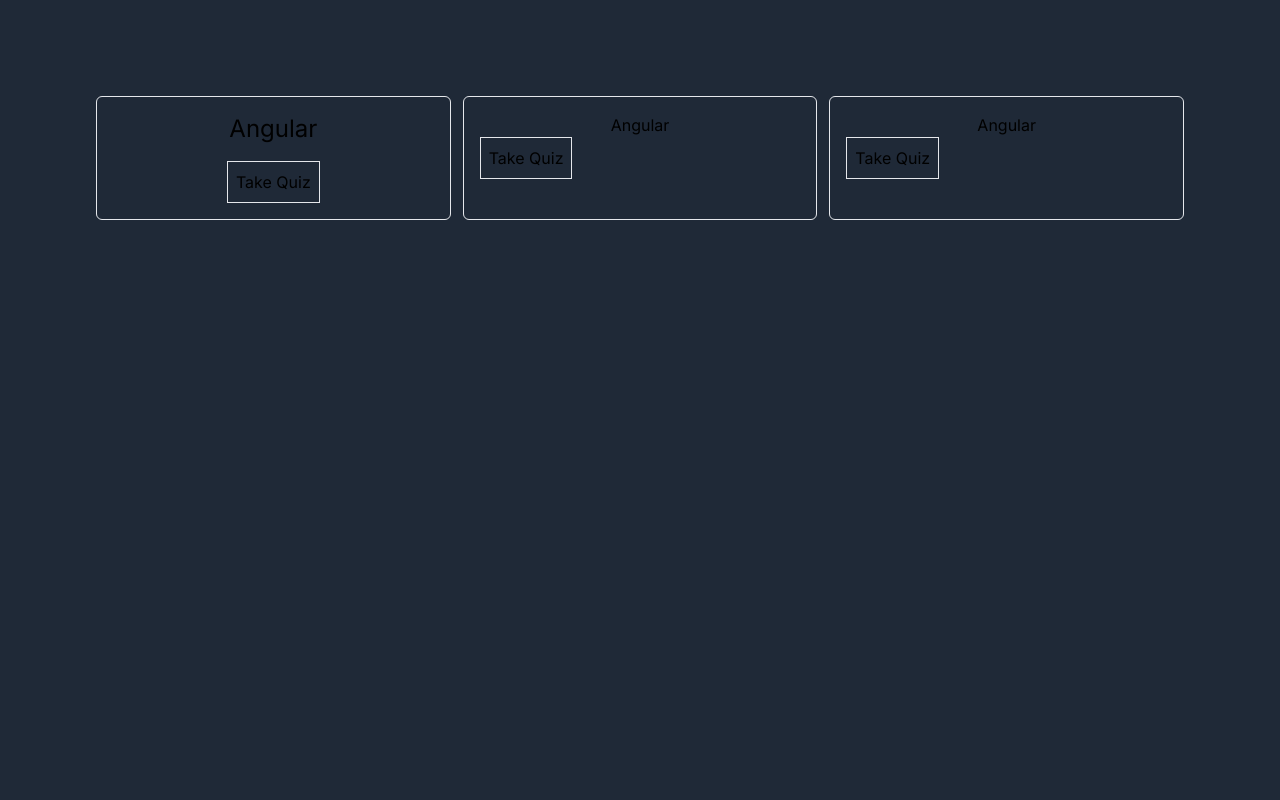
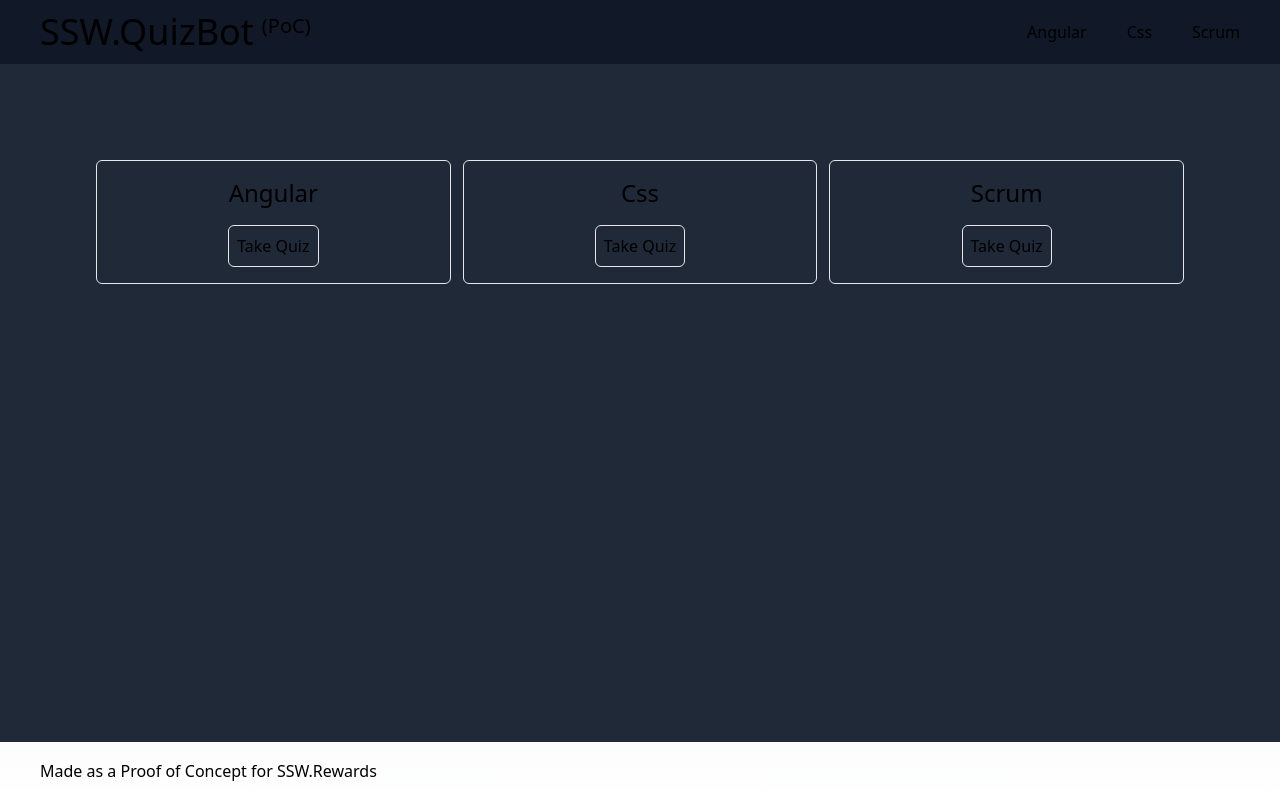
Before and after one commit to tkapa/quiz-bot, a Next.js app: page / in a window 1280 px wide. Built offline with nearby package versions, Linux system fonts and the light colour scheme.

Commit message:
Layout update

```diff
--- a/app/layout.tsx
+++ b/app/layout.tsx
@@ -1,6 +1,7 @@
 import type { Metadata } from "next";
 import { Inter } from "next/font/google";
 import "./globals.css";
+import Link from "next/link";
 
 const inter = Inter({ subsets: ["latin"] });
 
@@ -16,10 +17,23 @@
 }) {
   return (
     <html lang="en">
-      <body className={inter.className}>
-        <main className="bg-gray-800 flex min-h-screen flex-col items-center justify-between p-24">
-          {children}
-        </main>
+      <body className="flex flex-col h-screen">
+        <header className="bg-gray-900 flex justify-between items-center h-16 p-4 px-10">
+          <Link className="flex gap-2" href="/">
+            <h1>SSW.QuizBot</h1>
+            <h3>(PoC)</h3>
+          </Link>
+
+          <nav className="flex gap-10">
+            <Link href="/quiz/angular">Angular</Link>
+            <Link href="/quiz/css">Css</Link>
+            <Link href="/quiz/scrum">Scrum</Link>
+          </nav>
+        </header>
+        <main className="bg-gray-800 grow h-full p-24">{children}</main>
+        <footer className="flex h-16 items-center p-4 px-10">
+          Made as a Proof of Concept for SSW.Rewards
+        </footer>
       </body>
     </html>
   );
--- a/app/page.tsx
+++ b/app/page.tsx
@@ -8,18 +8,28 @@
         <h2>Angular</h2>
         <Link
           href={"/quiz/angular"}
-          className="p-2 border w-fit self-center hover:cursor-pointer"
+          className="p-2 border rounded-md w-fit self-center hover:cursor-pointer"
         >
           Take Quiz
         </Link>
       </div>
-      <div className="flex flex-col w-full text-center border rounded-md p-4">
-        Angular
-        <button className="p-2 border w-fit">Take Quiz</button>
+      <div className="flex flex-col w-full text-center border rounded-md p-4 gap-4">
+        <h2>Css</h2>
+        <Link
+          href={"/quiz/css"}
+          className="p-2 border rounded-md w-fit self-center hover:cursor-pointer"
+        >
+          Take Quiz
+        </Link>
       </div>
-      <div className="flex flex-col w-full text-center border rounded-md p-4">
-        Angular
-        <button className="p-2 border w-fit">Take Quiz</button>
+      <div className="flex flex-col w-full text-center border rounded-md p-4 gap-4">
+        <h2>Scrum</h2>
+        <Link
+          href={"/quiz/scrum"}
+          className="p-2 border rounded-md w-fit self-center hover:cursor-pointer"
+        >
+          Take Quiz
+        </Link>
       </div>
     </div>
   );
--- a/app/quiz/[slug]/page.tsx
+++ b/app/quiz/[slug]/page.tsx
@@ -1,4 +1,5 @@
 "use client";
+import Link from "next/link";
 import React from "react";
 
 const AngularQuestions = [
@@ -6,6 +7,9 @@
   "What is Angular CLI?",
   "What is Angular Material?",
 ];
+
+const CssQuestions = ["What is Css?", "What is Css?", "What is Css?"];
+const ScrumQuestions = ["What is Scrum?", "What is Scrum?", "What is Scrum?"];
 
 interface QuizState {
   currentQuestion: number;
@@ -17,10 +21,25 @@
 const Quiz = ({ params }: { params: { slug: string } }) => {
   const initialState: QuizState = {
     currentQuestion: 0,
-    questions: AngularQuestions,
+    questions: [],
     responses: [],
     correct: 0,
   };
+
+  switch (params.slug) {
+    case "angular":
+      initialState.questions = AngularQuestions;
+      break;
+    case "css":
+      initialState.questions = CssQuestions;
+      break;
+    case "scrum":
+      initialState.questions = ScrumQuestions;
+      break;
+    default:
+      initialState.questions = [];
+      break;
+  }
 
   const [currentState, setCurrentState] =
     React.useState<QuizState>(initialState);
@@ -59,6 +78,8 @@
   };
 
   return (
+    <div className="flex flex-col w-full h-full gap-4 justify-between">
+      <Link href="/">{"<-"} Try Another Quiz</Link>
       <div className="flex w-full h-full gap-10 justify-between">
         <section className="flex flex-col w-full h-full gap-4">
           <h1>Quiz for {params.slug.toUpperCase()}</h1>
@@ -70,7 +91,9 @@
                   {currentState.questions.length}
                 </span>
                 <label htmlFor="answer-box">
-                <h2>{currentState.questions[currentState.currentQuestion]}</h2>
+                  <h2>
+                    {currentState.questions[currentState.currentQuestion]}
+                  </h2>
                 </label>
                 <input
                   name="answer-box"
@@ -108,6 +131,7 @@
           </div>
         </section>
       </div>
+    </div>
   );
 };
 
```
Lines whose indentation alone changed are shown as unchanged.
